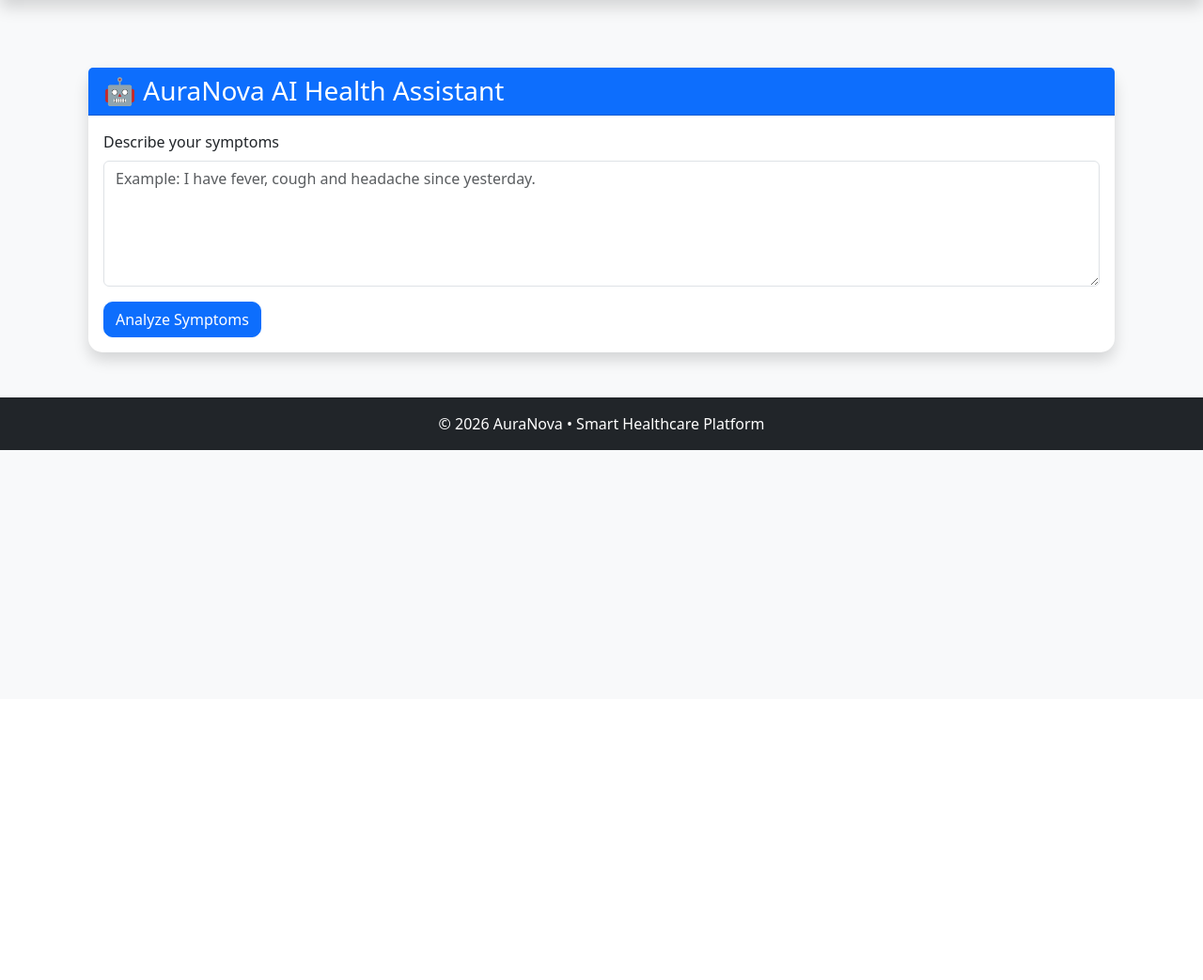
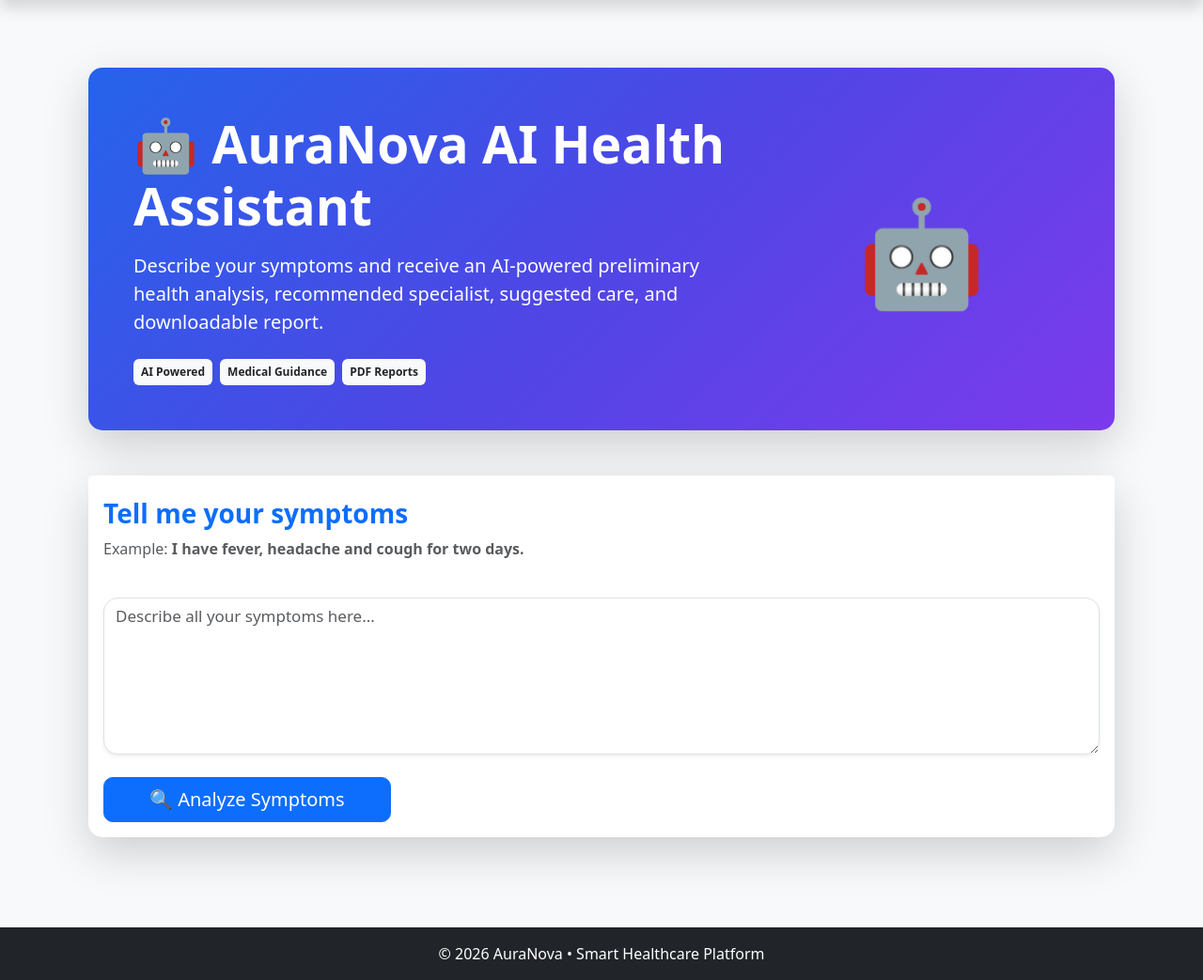
Before and after one commit to chandanachandanan34-ui/AuraNova, a Flask app: page /ai/ in a window 1280 px wide. Shown: the part 56-1099 px from the top of the page at 94% size. Before the commit the page ends 535 px from the top, so only its background shows below. Run offline with Flask 3, Linux system fonts and the light colour scheme.

Commit message:
Completed Module 10 - Professional AI Health Assistant UI

```diff
--- a/app/templates/ai/chatbot.html
+++ b/app/templates/ai/chatbot.html
@@ -1,45 +1,113 @@
 {% extends "base.html" %}
 
 {% block title %}
-AI Health Assistant
+AuraNova AI Health Assistant
 {% endblock %}
 
 {% block content %}
 
-<div class="container mt-5">
+<div class="container py-5">
 
-    <div class="card shadow">
+    <!-- Hero -->
 
-        <div class="card-header bg-primary text-white">
-            <h3 class="mb-0">
+    <div class="card border-0 shadow-lg mb-5 overflow-hidden">
+
+        <div class="card-body p-5 text-white"
+             style="background:linear-gradient(135deg,#2563eb,#4f46e5,#7c3aed);">
+
+            <div class="row align-items-center">
+
+                <div class="col-lg-8">
+
+                    <h1 class="fw-bold mb-3">
+
                         🤖 AuraNova AI Health Assistant
+
+                    </h1>
+
+                    <p class="lead mb-4">
+
+                        Describe your symptoms and receive an AI-powered preliminary health analysis,
+                        recommended specialist, suggested care, and downloadable report.
+
+                    </p>
+
+                    <div class="d-flex flex-wrap gap-2">
+
+                        <span class="badge bg-light text-dark p-2">
+                            AI Powered
+                        </span>
+
+                        <span class="badge bg-light text-dark p-2">
+                            Medical Guidance
+                        </span>
+
+                        <span class="badge bg-light text-dark p-2">
+                            PDF Reports
+                        </span>
+
+                    </div>
+
+                </div>
+
+                <div class="col-lg-4 text-center">
+
+                    <div style="font-size:110px;">
+                        🤖
+                    </div>
+
+                </div>
+
+            </div>
+
+        </div>
+
+    </div>
+
+    <!-- Input Card -->
+
+    <div class="card border-0 shadow-lg">
+
+        <div class="card-header bg-white border-0 pt-4">
+
+            <h3 class="fw-bold text-primary">
+
+                Tell me your symptoms
+
             </h3>
+
+            <p class="text-muted">
+
+                Example:
+                <strong>
+                    I have fever, headache and cough for two days.
+                </strong>
+
+            </p>
+
         </div>
 
         <div class="card-body">
 
             <form method="POST">
 
-                <div class="mb-3">
-
-                    <label class="form-label">
-                        Describe your symptoms
-                    </label>
+                <div class="mb-4">
 
                     <textarea
+                        class="form-control shadow-sm"
                         name="symptoms"
-                        class="form-control"
-                        rows="5"
-                        placeholder="Example: I have fever, cough and headache since yesterday."
+                        rows="6"
+                        placeholder="Describe all your symptoms here..."
+                        style="border-radius:15px;font-size:17px;"
                         required></textarea>
 
                 </div>
 
                 <button
                     type="submit"
-                    class="btn btn-primary">
+                    class="btn btn-primary btn-lg px-5">
 
-                    Analyze Symptoms
+                    🔍 Analyze Symptoms
 
                 </button>
 
@@ -49,21 +117,23 @@ AI Health Assistant
 
     </div>
 
+    <!-- AI RESULT STARTS HERE -->
+
     {% if response %}
+    <div class="card shadow-lg border-0 mt-5">
 
-    <div class="card shadow mt-4">
+        <div class="card-header text-white"
+             style="background:linear-gradient(135deg,#2563eb,#7c3aed);">
 
-        <div class="card-header bg-success text-white">
-
-            <h4 class="mb-0">
-                🤖 AuraNova AI Report
-            </h4>
+            <h3 class="mb-0">
+                🤖 AI Health Analysis
+            </h3>
 
         </div>
 
-        <div class="card-body">
+        <div class="card-body p-4">
 
-            <h5>
+            <h4 class="mb-4">
 
                 Hello
 
@@ -75,101 +145,189 @@ AI Health Assistant
 
                 👋
 
-            </h5>
+            </h4>
 
             {% if response.detected %}
 
-            <div class="alert alert-primary mt-3">
+            <div class="card border-success shadow-sm mb-4">
 
-                <strong>
-                    Detected Symptoms:
-                </strong>
+                <div class="card-body">
 
-                <br>
+                    <h5 class="text-success mb-3">
+
+                        ✅ Detected Symptoms
+
+                    </h5>
 
                     {% for symptom in response.detected %}
-                    ✅ {{ symptom|title }}<br>
+
+                        <span class="badge rounded-pill bg-success me-2 mb-2 p-2">
+
+                            {{ symptom|title }}
+
+                        </span>
+
                     {% endfor %}
+
+                </div>
 
             </div>
 
             {% endif %}
 
-            <div class="alert alert-warning">
+            <div class="card shadow-sm border-primary mb-4">
 
-                <strong>
-                    Possible Condition(s)
-                </strong>
+                <div class="card-body">
 
-                <br>
+                    <h5 class="text-primary">
+
+                        🩺 Possible Condition
+
+                    </h5>
+
+                    <p class="fs-5 mb-0">
 
                         {{ response.condition }}
 
-            </div>
-
-            <div class="alert alert-warning mt-3">
-
-                <h5>Severity</h5>
-
-                <p class="mb-0">
-                    {{ response.severity }}
                     </p>
 
                 </div>
 
-            <div class="alert alert-info mt-3">
+            </div>
 
-                <h5>👨‍⚕️ Recommended Specialist</h5>
+            <div class="row">
 
-                <strong>
-                    {{ response.doctor }}
-                </strong>
+                <div class="col-md-6 mb-3">
+
+                    <div class="card shadow-sm h-100">
+
+                        <div class="card-body">
+
+                            <h5>
+
+                                🚦 Severity
+
+                            </h5>
+
+                            {% if "Low" in response.severity %}
+
+                                <span class="badge bg-success fs-6">
+
+                                    {{ response.severity }}
+
+                                </span>
+
+                            {% elif "Medium" in response.severity %}
+
+                                <span class="badge bg-warning text-dark fs-6">
+
+                                    {{ response.severity }}
+
+                                </span>
+
+                            {% elif "High" in response.severity %}
+
+                                <span class="badge bg-danger fs-6">
+
+                                    {{ response.severity }}
+
+                                </span>
+
+                            {% else %}
+
+                                <span class="badge bg-dark fs-6">
+
+                                    {{ response.severity }}
+
+                                </span>
+
+                            {% endif %}
 
                         </div>
 
-            <!-- Book Appointment Button -->
-            {% if not response.emergency and response.detected %}
+                    </div>
 
-<div class="mt-3">
+                </div>
 
-    <a href="{{ url_for('patient.doctors') }}"
-       class="btn btn-success btn-lg me-2">
+                <div class="col-md-6 mb-3">
 
-        📅 Book Appointment
+                    <div class="card shadow-sm h-100">
 
-    </a>
+                        <div class="card-body">
 
-    <a href="{{ url_for('ai.download_report') }}"
-       class="btn btn-outline-primary btn-lg">
+                            <h5>
 
-        📄 Download AI Report
+                                👨‍⚕️ Recommended Specialist
 
-    </a>
-    <a
-    href="{{ url_for('ai.history') }}"
-    class="btn btn-primary ms-2"
->
-    📜 View History
-</a>
+                            </h5>
+
+                            <p class="fs-5 mb-0">
+
+                                {{ response.doctor }}
+
+                            </p>
+
+                        </div>
+
+                    </div>
+
+                </div>
+
+            </div>
+
+            {% if not response.emergency %}
+
+            <div class="card shadow-sm mt-4 border-success">
+
+                <div class="card-body">
+
+                    <h5 class="text-success">
+
+                        💊 Suggested OTC Care
+
+                    </h5>
+
+                    <div class="row">
+
+                        {% for medicine in response.medicines %}
+
+                        <div class="col-md-6 mb-2">
+
+                            <div class="alert alert-success mb-0">
+
+                                {{ medicine }}
+
+                            </div>
+
+                        </div>
+
+                        {% endfor %}
+
+                    </div>
+
+                </div>
 
             </div>
 
             {% endif %}
 
+            <div class="card shadow-sm mt-4">
 
-            <h5>
+                <div class="card-body">
 
-                💊 Recommended Care
+                    <h5 class="text-info">
+
+                        ❤️ Recommended Care
 
                     </h5>
 
-            <ul class="list-group mb-3">
+                    <ul class="list-group list-group-flush">
 
                         {% for tip in response.advice %}
 
                         <li class="list-group-item">
 
-                    {{ tip }}
+                            ✅ {{ tip }}
 
                         </li>
 
@@ -177,46 +335,69 @@ AI Health Assistant
 
                     </ul>
 
-            {% if not response.emergency %}
+                </div>
 
-<div class="alert alert-success mt-3">
+            </div>
 
-    <h5>💊 Suggested OTC Care</h5>
+            {% if not response.emergency and response.detected %}
 
-    <ul>
+            <div class="text-center mt-5">
 
-        {% for medicine in response.medicines %}
+                <a
+                    href="{{ url_for('patient.doctors') }}"
+                    class="btn btn-success btn-lg me-2 mb-2">
 
-        <li>{{ medicine }}</li>
+                    📅 Book Appointment
 
-        {% endfor %}
+                </a>
 
-    </ul>
+                <a
+                    href="{{ url_for('ai.download_report') }}"
+                    class="btn btn-outline-primary btn-lg me-2 mb-2">
 
-    <small class="text-danger">
+                    📄 Download Report
 
-        ⚠ These are general over-the-counter care suggestions only.
-        Always consult a qualified doctor or pharmacist before taking any medicine.
+                </a>
 
-    </small>
+                <a
+                    href="{{ url_for('ai.history') }}"
+                    class="btn btn-primary btn-lg mb-2">
+
+                    📜 View History
+
+                </a>
 
             </div>
 
             {% endif %}
 
-            <div class="alert alert-info">
+            <div class="alert alert-warning mt-5">
 
-                <strong>
+                <h5>
+
                     ⚠ Medical Disclaimer
-                </strong>
+
+                </h5>
+
+                <hr>
+
+                <p class="mb-0">
+
+                    AuraNova AI provides preliminary health guidance based on
+                    the symptoms you describe.
 
                     <br><br>
 
-                This result is generated by the AuraNova AI Health Assistant.
+                    This is <strong>not a medical diagnosis</strong> and should
+                    never replace consultation with a qualified healthcare
+                    professional.
 
-                It is intended only for preliminary guidance and should not be considered a medical diagnosis.
+                    <br><br>
 
-                If your symptoms become severe or persist, please consult a qualified healthcare professional immediately.
+                    If symptoms are severe, persistent, or life-threatening,
+                    please visit the nearest hospital immediately.
+
+                </p>
 
             </div>
 
```
Also changed, not shown: app/templates/ai/history.html (+85 -45 lines). Lines whose indentation alone changed are shown as unchanged.
